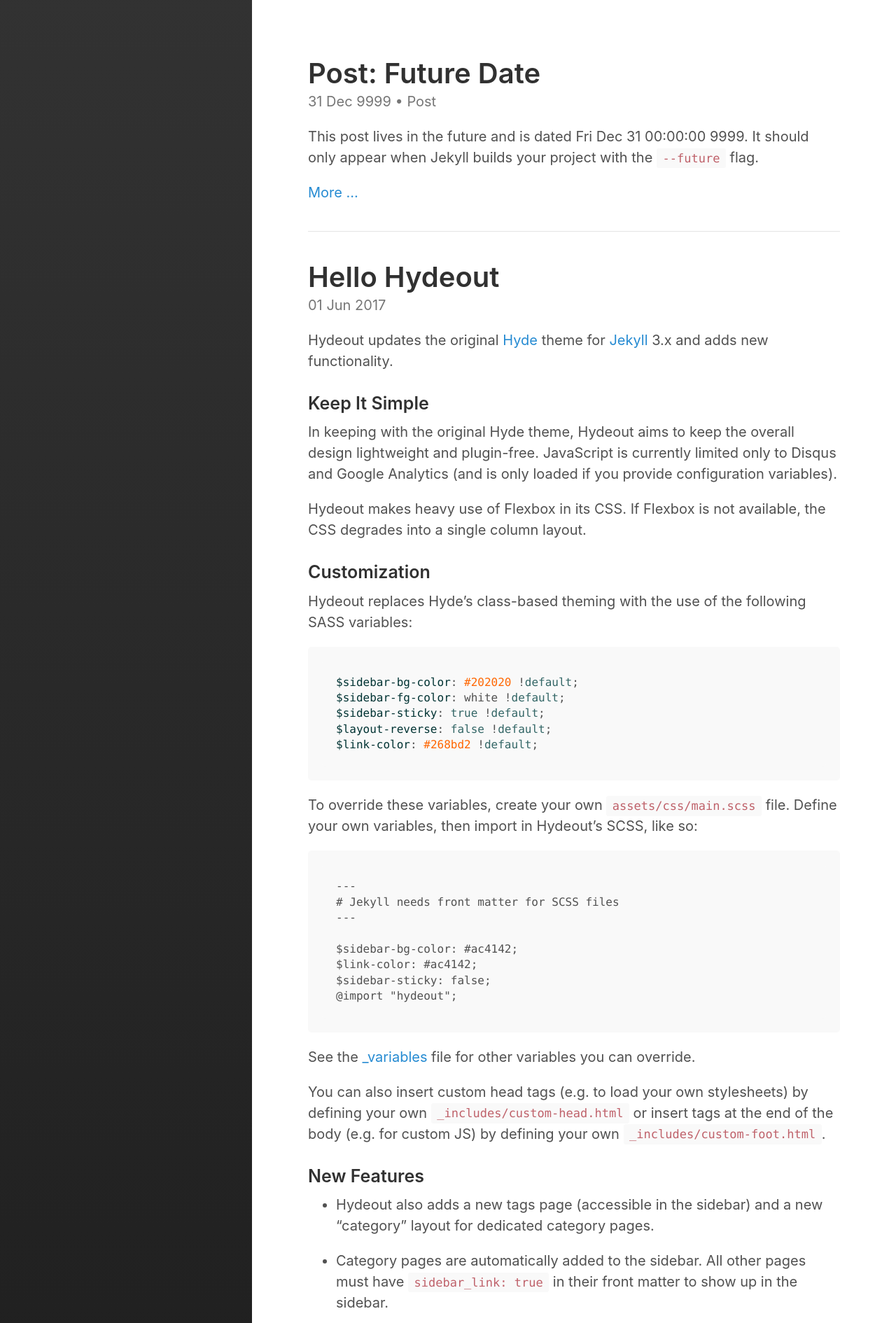
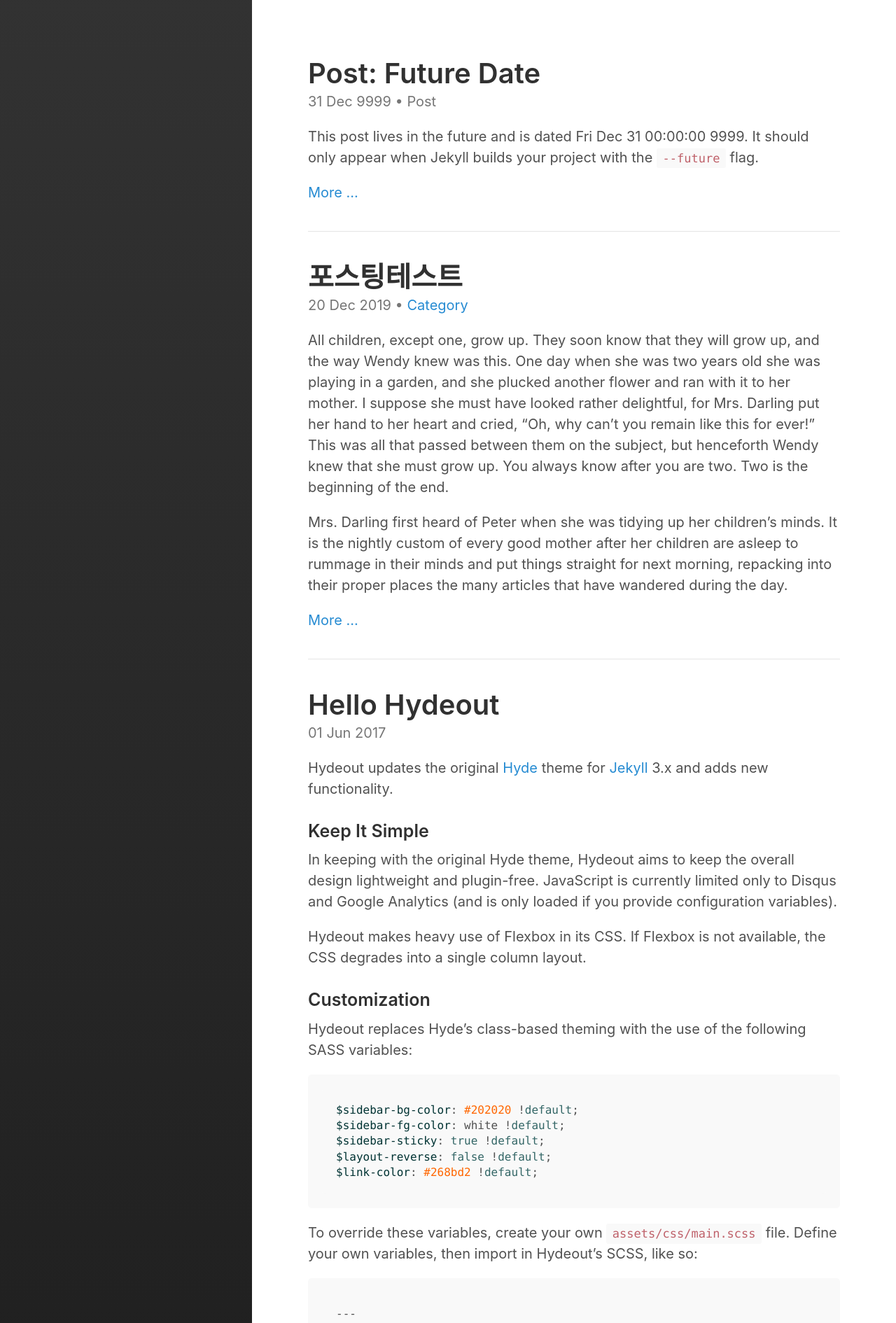
Before and after one commit to luyan7/luyan7.github.io, a Jekyll site: the page built from index.html, in a window 1280 px wide. Shown: the top 1890 px of the page at 70% size. Built offline with Jekyll 4.4.1, drawn with Linux system fonts in a browser that asks for light colours; the list of posts is cut into pages by our own code; some of the changed text lies outside the part shown.

````diff
--- /dev/null
+++ b/_posts/2019-12-20-postingtest.md
@@ -0,0 +1,33 @@
+---
+layout: post
+title: "포스팅테스트"
+excerpt_separator: "<!--more-->"
+categories:
+  - javascript
+tags:
+  - javascript
+  - execution context
+  - 실행 컨텍스트
+---
+
+All children, except one, grow up. They soon know that they will grow up, and the way Wendy knew was this. One day when she was two years old she was playing in a garden, and she plucked another flower and ran with it to her mother. I suppose she must have looked rather delightful, for Mrs. Darling put her hand to her heart and cried, "Oh, why can't you remain like this for ever!" This was all that passed between them on the subject, but henceforth Wendy knew that she must grow up. You always know after you are two. Two is the beginning of the end.
+
+Mrs. Darling first heard of Peter when she was tidying up her children's minds. It is the nightly custom of every good mother after her children are asleep to rummage in their minds and put things straight for next morning, repacking into their proper places the many articles that have wandered during the day.
+
+<!--more-->
+
+This post has a manual excerpt `<!--more-->` set after the second paragraph. The following YAML Front Matter has also be applied:
+
+```yaml
+excerpt_separator: "<!--more-->"
+```
+
+If you could keep awake (but of course you can't) you would see your own mother doing this, and you would find it very interesting to watch her. It is quite like tidying up drawers. You would see her on her knees, I expect, lingering humorously over some of your contents, wondering where on earth you had picked this thing up, making discoveries sweet and not so sweet, pressing this to her cheek as if it were as nice as a kitten, and hurriedly stowing that out of sight. When you wake in the morning, the naughtiness and evil passions with which you went to bed have been folded up small and placed at the bottom of your mind and on the top, beautifully aired, are spread out your prettier thoughts, ready for you to put on.
+
+I don't know whether you have ever seen a map of a person's mind. Doctors sometimes draw maps of other parts of you, and your own map can become intensely interesting, but catch them trying to draw a map of a child's mind, which is not only confused, but keeps going round all the time. There are zigzag lines on it, just like your temperature on a card, and these are probably roads in the island, for the Neverland is always more or less an island, with astonishing splashes of colour here and there, and coral reefs and rakish-looking craft in the offing, and savages and lonely lairs, and gnomes who are mostly tailors, and caves through which a river runs, and princes with six elder brothers, and a hut fast going to decay, and one very small old lady with a hooked nose. It would be an easy map if that were all, but there is also first day at school, religion, fathers, the round pond, needle-work, murders, hangings, verbs that take the dative, chocolate pudding day, getting into braces, say ninety-nine, three-pence for pulling out your tooth yourself, and so on, and either these are part of the island or they are another map showing through, and it is all rather confusing, especially as nothing will stand still.
+
+Of course the Neverlands vary a good deal. John's, for instance, had a lagoon with flamingoes flying over it at which John was shooting, while Michael, who was very small, had a flamingo with lagoons flying over it. John lived in a boat turned upside down on the sands, Michael in a wigwam, Wendy in a house of leaves deftly sewn together. John had no friends, Michael had friends at night, Wendy had a pet wolf forsaken by its parents, but on the whole the Neverlands have a family resemblance, and if they stood still in a row you could say of them that they have each other's nose, and so forth. On these magic shores children at play are for ever beaching their coracles [simple boat]. We too have been there; we can still hear the sound of the surf, though we shall land no more.
+
+Of all delectable islands the Neverland is the snuggest and most compact, not large and sprawly, you know, with tedious distances between one adventure and another, but nicely crammed. When you play at it by day with the chairs and table-cloth, it is not in the least alarming, but in the two minutes before you go to sleep it becomes very real. That is why there are night-lights.
+
+Occasionally in her travels through her children's minds Mrs. Darling found things she could not understand, and of these quite the most perplexing was the word Peter. She knew of no Peter, and yet he was here and there in John and Michael's minds, while Wendy's began to be scrawled all over with him. The name stood out in bolder letters than any of the other words, and as Mrs. Darling gazed she felt that it had an oddly cocky appearance.
````
Also changed, not shown: category/category.md (+3 -0 lines).
